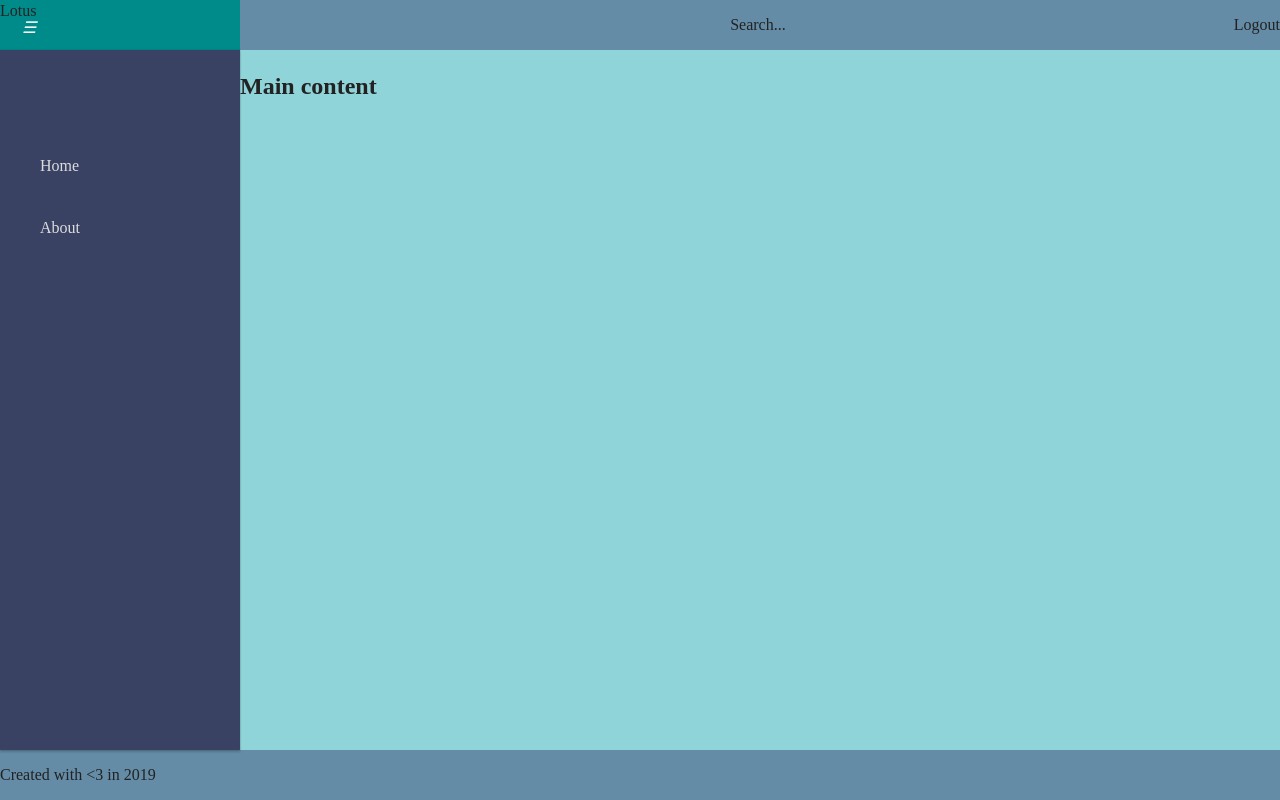
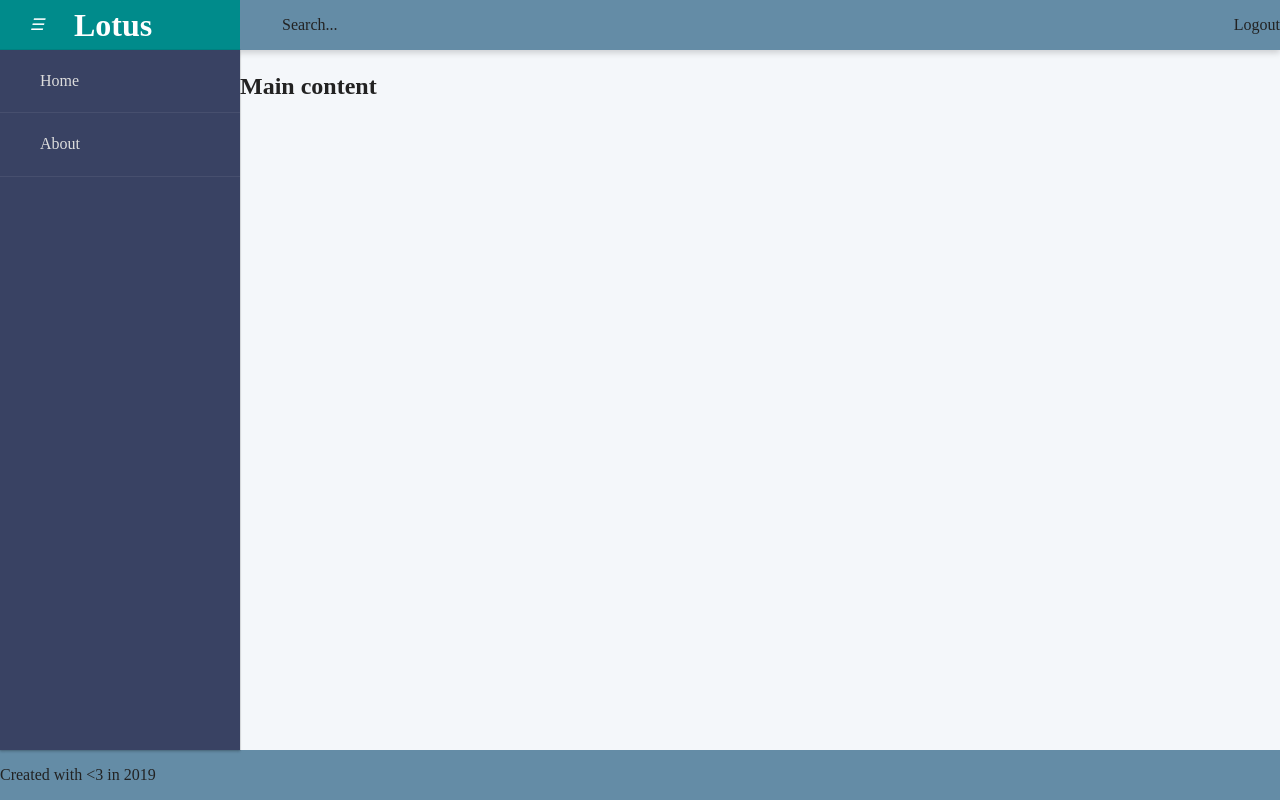
Before and after one commit to Andras-Simon/lotus-free-angular-admin-template, a plain HTML site: page index.html in a window 1280 px wide. Drawn offline with Linux system fonts and the light colour scheme.

Commit message:
Update HTML layout

```diff
--- a/css/main.css
+++ b/css/main.css
@@ -285,7 +285,7 @@ textarea {
  :root {
     --main-color: #648ca6;;
     --main-color-dark: #394263;
-    --accent-color: #8fd4d9;
+    --accent-color: #f4f7fa;
 }
 
 
@@ -312,6 +312,8 @@ header, footer {
 
 header {
   grid-area: header;
+  box-shadow: 0 3px 6px rgba(0, 0, 0, 0.16);
+  z-index: 1;
 }
 
 footer {
@@ -346,12 +348,12 @@ nav.active {
 
 nav ul {
   padding: 0;
-  margin-top: 85px;
   list-style-type: none;
 }
 nav ul li {
   padding: 20px 20px 20px 40px;
   color: #ddd;
+  border-bottom: 1px solid rgba(255, 255, 255, 0.07);
 }
 nav ul li:hover {
   background-color: rgba(255, 255, 255, 0.2);
@@ -369,8 +371,36 @@ nav ul li:hover {
   color: #ddd;
 }
 
-.menu-icon {
-  position: fixed;
+/* Make room for the menu icon on mobile */
+header .search {
+  margin-left: 42px;
+}
+
+header .logobar {
+  flex: 0 0 240px;
+  background: darkcyan;
+  height: 100%;
+  display: flex;
+}
+
+header .toolbar {
+  flex: 1;
+  display: flex;
+  align-items: center;
+  justify-content: space-between;
+}
+
+header .logobar .logo {
+  flex: 1;
+  display: flex;
+  justify-content: left;
+  align-items: center;
+  color: #fff;
+  font-size: 1rem;
+}
+
+header .logobar .menu-icon {
+  flex: 0 0 50px;
   display: flex;
   top: 5px;
   left: 10px;
@@ -384,22 +414,11 @@ nav ul li:hover {
   color: white
 }
 
-/* Make room for the menu icon on mobile */
-header .search {
-  margin-left: 42px;
-}
-
-header .logo {
-  flex: 0 0 240px;
-  background: darkcyan;
-  height: 100%;
-}
-
 /* Non-mobile styles, 750px breakpoint */
 @media only screen and (min-width: 46.875em) {
     /* Show the sidenav */
     body {
-        grid-template-columns: 240px 1fr; /* Show the side nav for non-mobile screens */
+        grid-template-columns: 0fr 10fr; /* Show the side nav for non-mobile screens */
         grid-template-areas:
         "header header"
         "nav main"
@@ -411,7 +430,27 @@ header .logo {
         position: relative;
         transform: translateX(0);
     }
+    nav.active {
+      transform: translateX(-200px);
+      text-align: end;
+
+    }
+
+    nav.active span {
+      color: transparent;
+    }
+
+
+    nav.active span:after {
+      content: attr(data-first);
+      color: white;
+    }
+
     .close-icon {
       visibility: hidden;
     }
+
+    nav ul {
+      margin-top: 0px;
+    }
 }
--- a/index.html
+++ b/index.html
@@ -22,14 +22,19 @@
   <![endif]-->
 
   <header>
-    <div class="logo">Lotus</div>
-    <div class="search">Search...</div>
-    <div class="avatar">Logout</div>
+    <div class="logobar">
+        <div class="menu-icon">
+        <i class="fas fa-bars">&#9776;</i>
+        </div>
+        <div class="logo">
+            <h1>Lotus</h1>
+        </div>
+    </div>
+    <div class="toolbar">
+        <div class="search">Search...</div>
+        <div class="avatar">Logout</div>
+    </div>
   </header>
-
-  <div class="menu-icon">
-    <i class="fas fa-bars">&#9776;</i>
-  </div>
 
   <nav>
     <div class="close-icon">
@@ -37,7 +42,7 @@
     </div>
       <ul>
           <li>
-              Home
+              <span data-first="A">Home</span>
           </li>
           <li>
                 About
```
